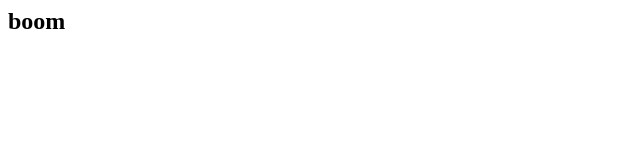
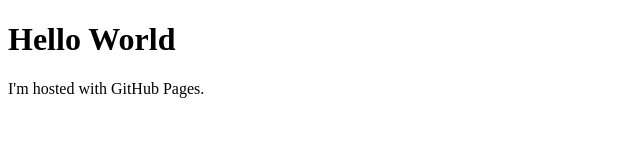
Before and after one commit to oinkster/oinkster.github.io, a plain HTML site: page index.html in a window 1280 px wide. Shown: the whole page, without its empty margins (0-640 px from the left). Drawn offline with Linux system fonts and the light colour scheme.

Commit message:
Update index.html

```diff
--- a/index.html
+++ b/index.html
@@ -1 +1,7 @@
-<h2>boom</h2>
+<!DOCTYPE html>
+<html>
+<body>
+<h1>Hello World</h1>
+<p>I'm hosted with GitHub Pages.</p>
+</body>
+</html>
```
